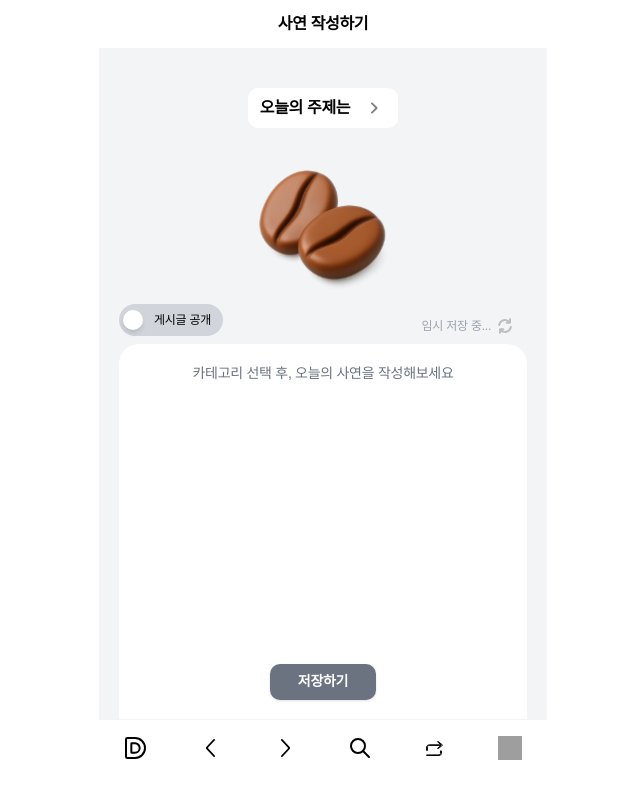
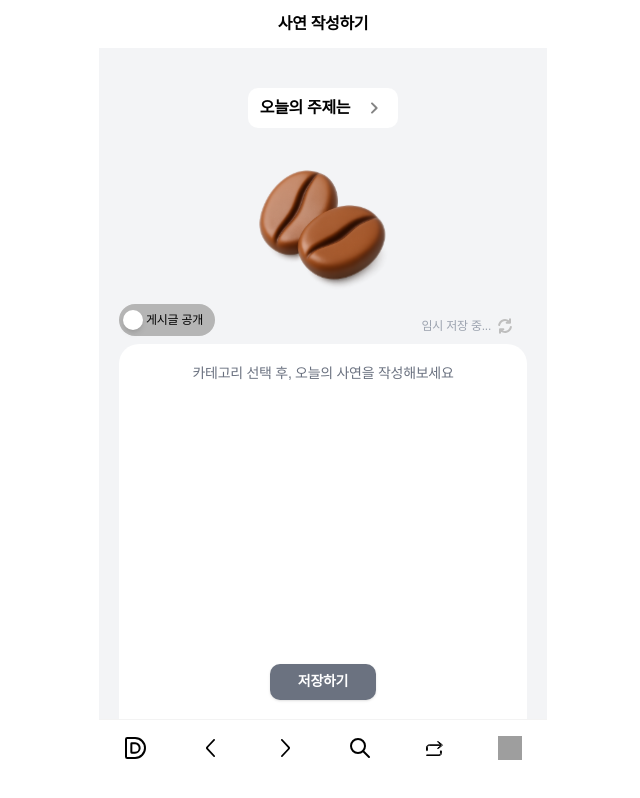
Before and after one commit to LatteChat/Latte-Frontend, a Next.js app: page /latte-chat/letters/new in a window 1280 px wide. Shown: the whole page, without its empty margins (317-957 px from the left). Built offline with nearby package versions, Linux system fonts and the light colour scheme; grey boxes are pictures that could not be loaded; a web font is replaced by a local one.

Commit message:
feat: toggle on, off에 따른 색상 prop으로 추가

```diff
--- a/src/features/letter/create/containers/LetterVisibilityToggleContainer/index.tsx
+++ b/src/features/letter/create/containers/LetterVisibilityToggleContainer/index.tsx
@@ -11,11 +11,13 @@ export default function LetterVisibilityToggleContainer() {
 
   return (
     <Toggle
-      offLabel="게시글 비공개"
+      offLabel="게시글 공개"
       onLabel="게시글 공개"
-      width={'6.5rem'}
+      width={'6rem'}
       onClick={handleToggle}
       isChecked={isOpen}
+      offColor="bg-gray-4 text-black"
+      onColor="bg-secondary-brown-4 text-white"
     />
   )
 }
--- a/src/shared/components/Toggle/index.tsx
+++ b/src/shared/components/Toggle/index.tsx
@@ -4,25 +4,29 @@ type LabeledToggleProps = {
   isChecked: boolean
   onClick?: () => void
   width: string
+  offColor: string
+  onColor: string
 }
 
 export default function Toggle({
   onLabel,
   offLabel,
+  width,
   isChecked,
   onClick,
-  width,
+  offColor,
+  onColor,
 }: LabeledToggleProps) {
   return (
     <button
       type="button"
       onClick={onClick}
-      className={`relative flex items-center rounded-full bg-gray-300 px-1 py-1`}
+      className={`relative flex items-center rounded-full bg-gray-300 px-1 py-1 ${isChecked ? onColor : offColor}`}
       style={{ width }}
     >
       <span>&nbsp;</span>
       <span
-        className={`b6 absolute top-1/2 -translate-y-1/2 transition-all duration-300 ${
+        className={`b6 absolute top-1/2 -translate-y-1/2 transition-transform duration-300 ${
           isChecked ? 'left-3' : 'right-3'
         }`}
       >
```
